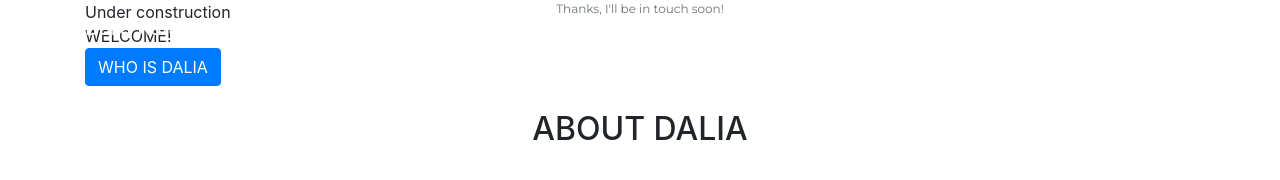
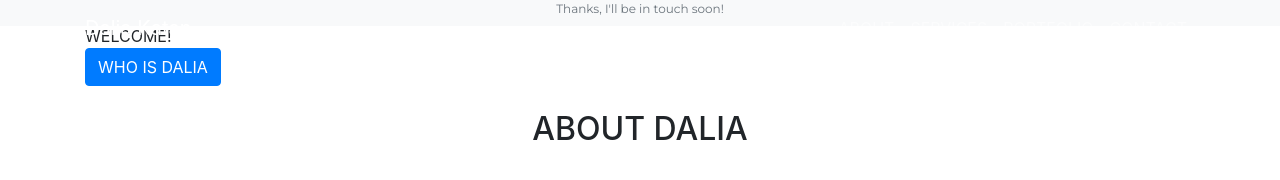
Before and after one commit to dalkat/dalkat.github.io, a Jekyll site: the page built from thanks.md, in a window 1280 px wide. Shown: the top 180 px of the page. Built offline with Jekyll 4.4.1, drawn with Linux system fonts in a browser that asks for light colours; nearby versions of some CDN libraries; some web fonts are replaced; library files that are not in the unit come from our copies.

Commit message:
typo in code for thanks bar

```diff
--- a/_layouts/default.html
+++ b/_layouts/default.html
@@ -152,7 +152,7 @@
 
     {% assign ws = '' %}
     {%- if page.layout == 'thanks' -%}
-     <div class="text-muted" style="z-index: 99; position: absolute; right: 0; top: 0; background-color: #0#f8f9fa; width: 100%; height: 26px; padding: 0px; color: white; text-align:center; font-size:12px; font-family: 'Montserrat', 'Helvetica Neue', Helvetica, Arial, sans-serif;">Thanks, I'll be in touch soon!</div>
+     <div class="text-muted" style="z-index: 99; position: absolute; right: 0; top: 0; background-color: #f8f9fa; width: 100%; height: 26px; padding: 0px; color: white; text-align:center; font-size:12px; font-family: 'Montserrat', 'Helvetica Neue', Helvetica, Arial, sans-serif;">Thanks, I'll be in touch soon!</div>
 
     {%- endif -%}
 
```
